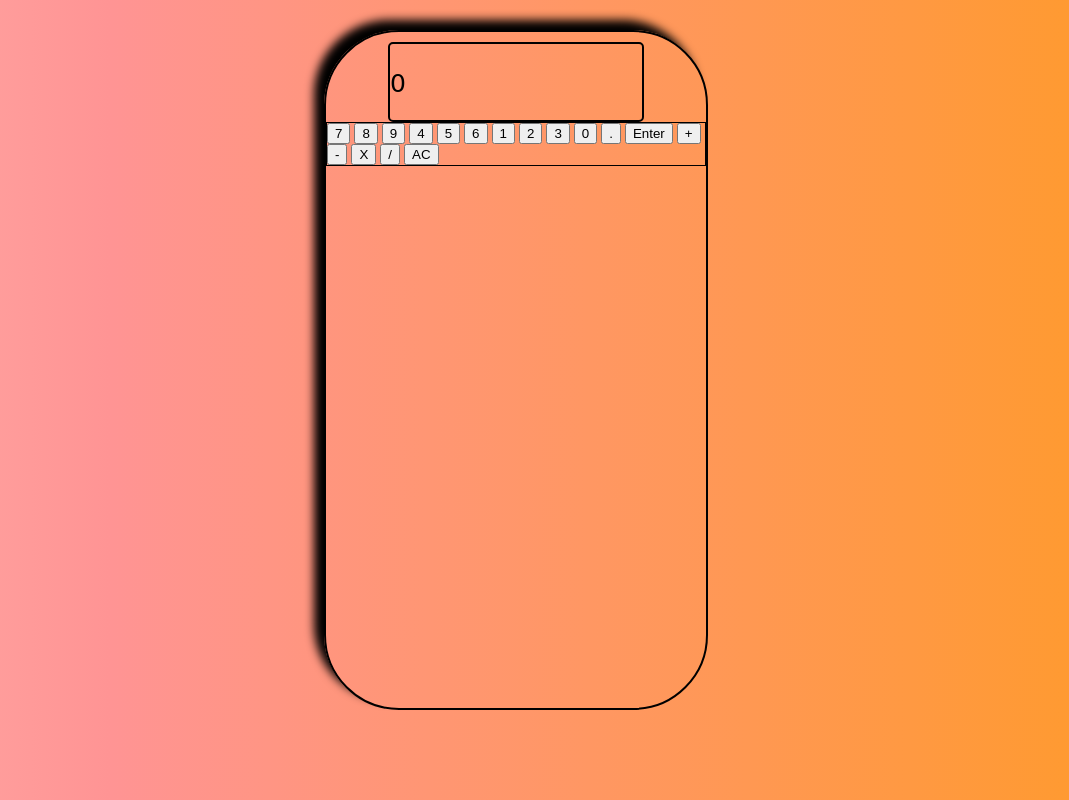
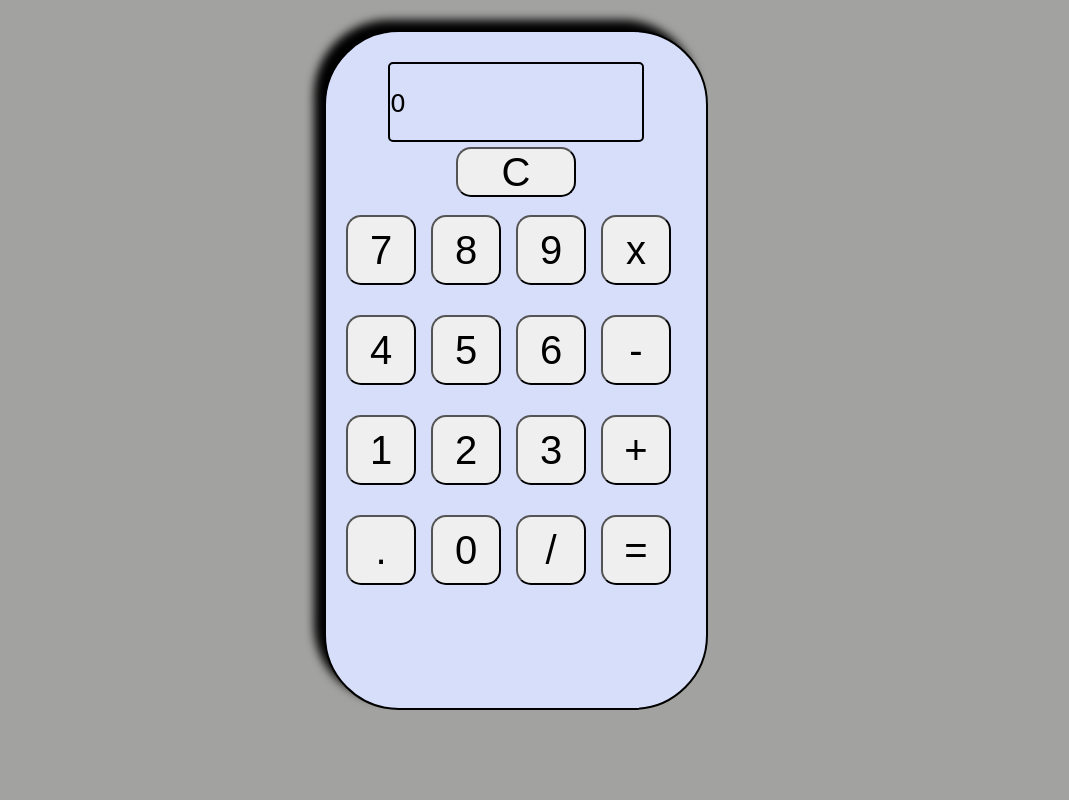
Before and after one commit to Kmokwena/calculator.github.io, a plain HTML site: page index.html in a window 1280 px wide. Shown: the whole page, without its empty margins (124-1193 px from the left). Drawn offline with Linux system fonts and the light colour scheme; a web font is replaced by a local one.

Commit message:
improved css

```diff
--- a/index.css
+++ b/index.css
@@ -1,15 +1,22 @@
+:root {
+  --container-color: #d7defa;
+  --body-color: #a2a2a1ff;
+}
+
 * {
   box-sizing: border-box;
+  /* outline: 2px solid red; */
 }
 
 body {
   /* margin: 0; */
   /* padding: 0; */
-  background-image: linear-gradient(90deg, #fff5e4, #ff9494, #ff9c11, #ffc111);
+  /* background-image: linear-gradient(90deg, #fff5e4, #ff9494, #ff9c11, #ffc111);
   background-size: 300%;
-  animation: animate 20s infinite alternate;
+  animation: animate 20s infinite alternate; */
   /* background: linear-gradient(); */
   /* background-repeat: no-repeat; */
+  background-color: var(--body-color);
 }
 
 @keyframes animate {
@@ -29,6 +36,8 @@ body {
   height: 85vh;
   border-radius: 75px;
   box-shadow: -10px -10px 10px;
+  padding: 20px;
+  background-color: var(--container-color);
 }
 
 .screen {
@@ -40,10 +49,44 @@ body {
 }
 
 .number-buttons {
-  border: 1px solid #000000;
+  height: 50vh;
+  display: grid;
+  grid-template-columns: repeat(4, 1fr);
 }
 
 #display {
   font-family: "Wallpoet", cursive;
   font-size: 25px;
 }
+button {
+  font-size: 40px;
+  border-radius: 15px;
+  width: 70px;
+  height: 70px;
+  cursor: pointer;
+}
+button:hover {
+  background-color: var(--body-color);
+}
+
+button:active {
+  background-color: var(--container-color);
+  border: none;
+}
+
+@media screen and (min-width) {
+}
+
+.clear {
+  display: flex;
+  justify-content: center;
+  align-items: center;
+  margin-top: 5px;
+}
+.clear > button {
+  font-size: 40px;
+  border-radius: 15px;
+  width: 120px;
+  height: 50px;
+  cursor: pointer;
+}
--- a/index.html
+++ b/index.html
@@ -7,6 +7,7 @@
     <link rel="stylesheet" href="index.css">
     <link rel="preconnect" href="https://fonts.googleapis.com"><link rel="preconnect" href="https://fonts.gstatic.com" crossorigin>
     <link href="https://fonts.googleapis.com/css2?family=Wallpoet&display=swap" rel="stylesheet">
+    <!-- <link href="https://cdn.jsdelivr.net/npm/bootstrap@5.0.2/dist/css/bootstrap.min.css" rel="stylesheet" integrity="sha384-EVSTQN3/azprG1Anm3QDgpJLIm9Nao0Yz1ztcQTwFspd3yD65VohhpuuCOmLASjC" crossorigin="anonymous"> -->
     <title>Calculator</title>
 </head>
 <body>
@@ -14,24 +15,38 @@
         <div class="screen">
             <p id="display">0</p>
         </div>
+        <div class="clear">
+        <button id="clear">C</button>
+    </div>
+        <br/>
         <div class="number-buttons">
+
             <button id="seven">7</button>
             <button id="eight">8</button>
             <button id="nine">9</button>
+            <button id="mul">x</button>
+
+
             <button id="four">4</button>
             <button id="five">5</button>
             <button id="six">6</button>
+            <button id="sub">-</button>
+
             <button id="one">1</button>
             <button id="two">2</button>
             <button id="three">3</button>
+            <button id="add">+</button>
+
+            <button id="decimal">.</button>
             <button id="zero">0</button>
-            <button id="decimal">.</button>
-            <button id="equals">Enter</button>
-            <button id="add">+</button>
-            <button id="sub">-</button>
-            <button id="mul">X</button>
             <button id="div">/</button>
-            <button id="clear">AC</button>
+
+
+
+
+            <button id="equals">=</button>
+
+
         </div>
     </div>
     <script src="index.js"> </script>
--- a/index.js
+++ b/index.js
@@ -6,3 +6,12 @@
  *            clear the display
  *            equals
  */
+
+const clearButton = document.getElementById("clear");
+const display = document.getElementById("display");
+
+clearButton.addEventListener("click", clear);
+
+function clear() {
+  display.innerHTML = "0";
+}
```
